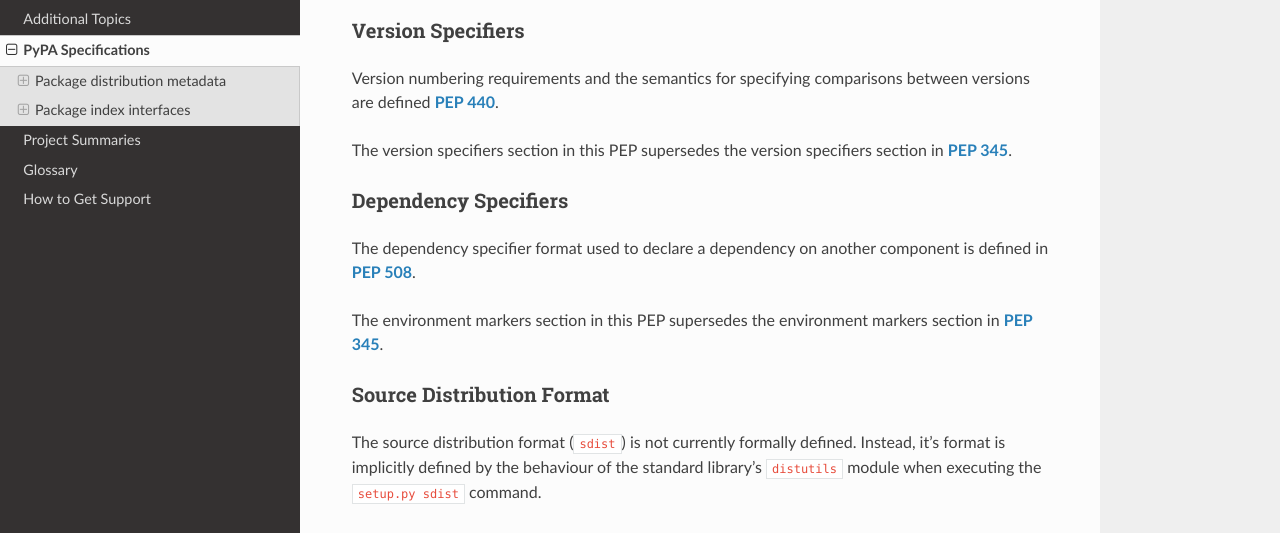
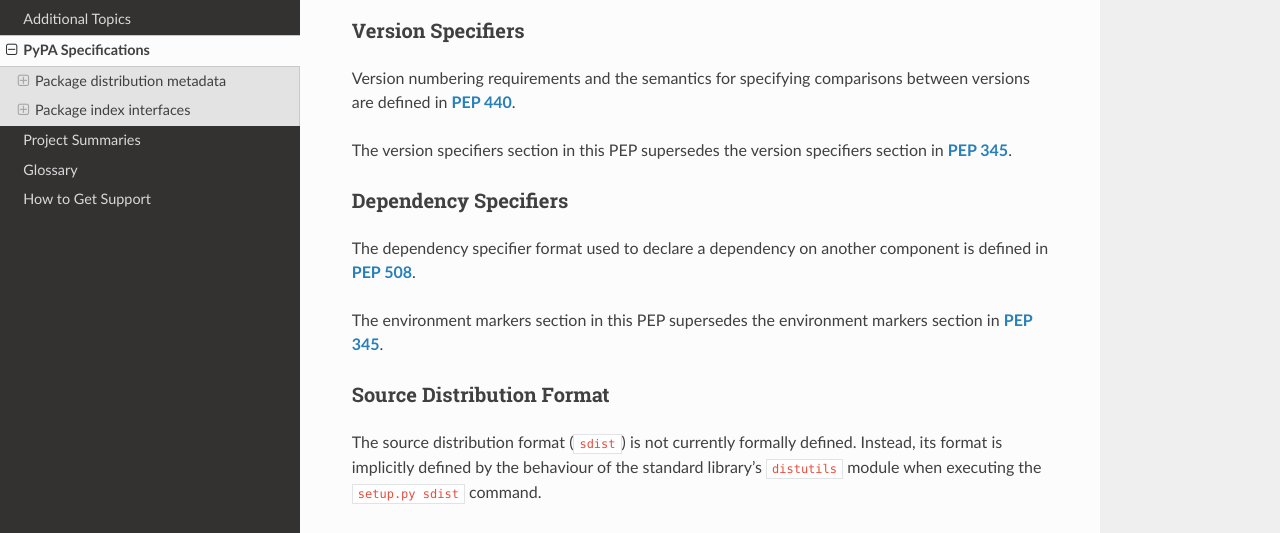
Before and after one commit to pypa/packaging.python.org, a Sphinx documentation site: the page built from source/specifications.rst, in a window 1280 px wide and 900 px high, scrolled down 948 px. Shown: the part 189-722 px from the top of the window. Built offline with Sphinx 7.4.7 and the Read the Docs theme 2.0.0, drawn with Linux system fonts in a browser that asks for light colours; pages that are not in the unit, such as notebooks, are missing from menus.

Commit message:
Typo fixes

```diff
--- a/source/specifications.rst
+++ b/source/specifications.rst
@@ -57,7 +57,7 @@ Version Specifiers
 ==================
 
 Version numbering requirements and the semantics for specifying comparisons
-between versions are defined :pep:`440`.
+between versions are defined in :pep:`440`.
 
 The version specifiers section in this PEP supersedes the version specifiers
 section in :pep:`345`.
@@ -75,7 +75,7 @@ Source Distribution Format
 ==========================
 
 The source distribution format (``sdist``) is not currently formally defined.
-Instead, it's format is implicitly defined by the behaviour of the
+Instead, its format is implicitly defined by the behaviour of the
 standard library's ``distutils`` module when executing the ``setup.py sdist``
 command.
 
```
